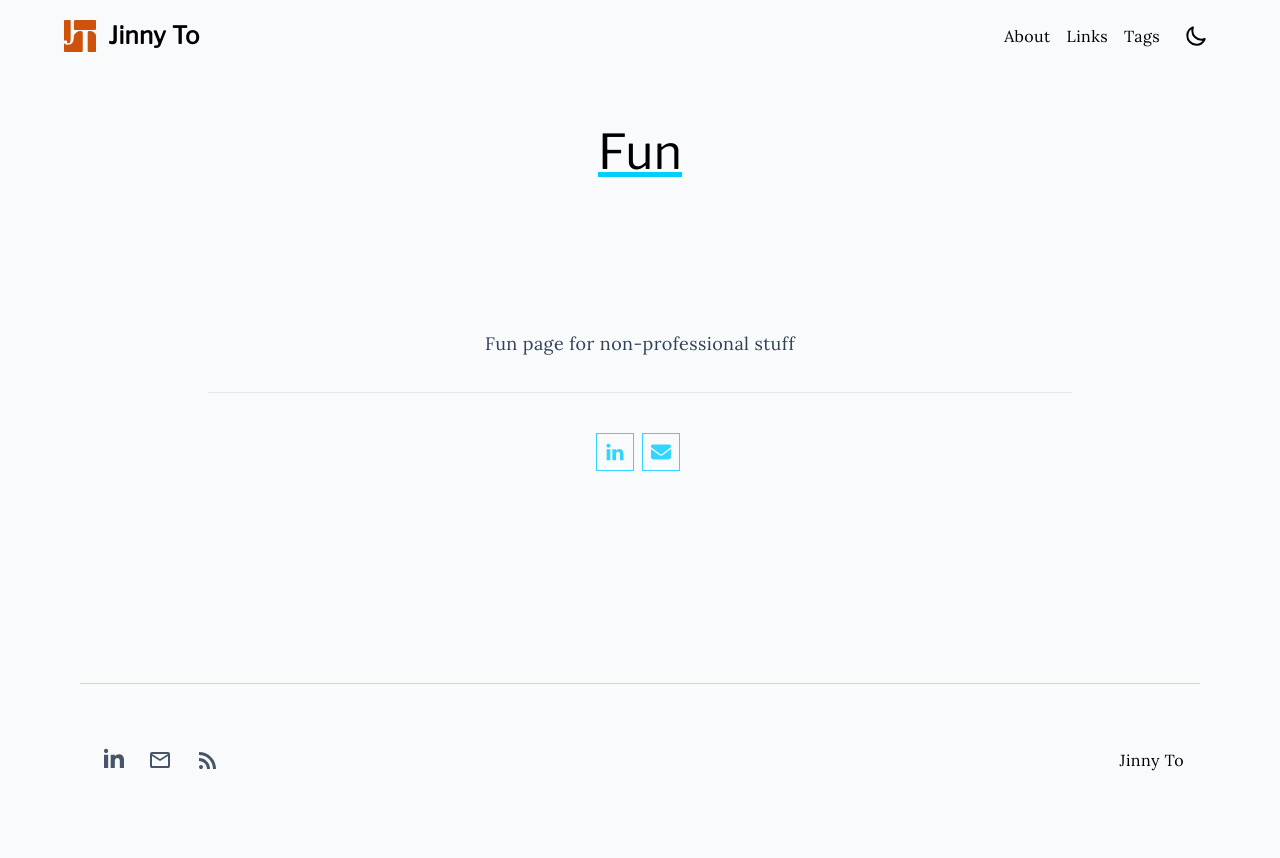
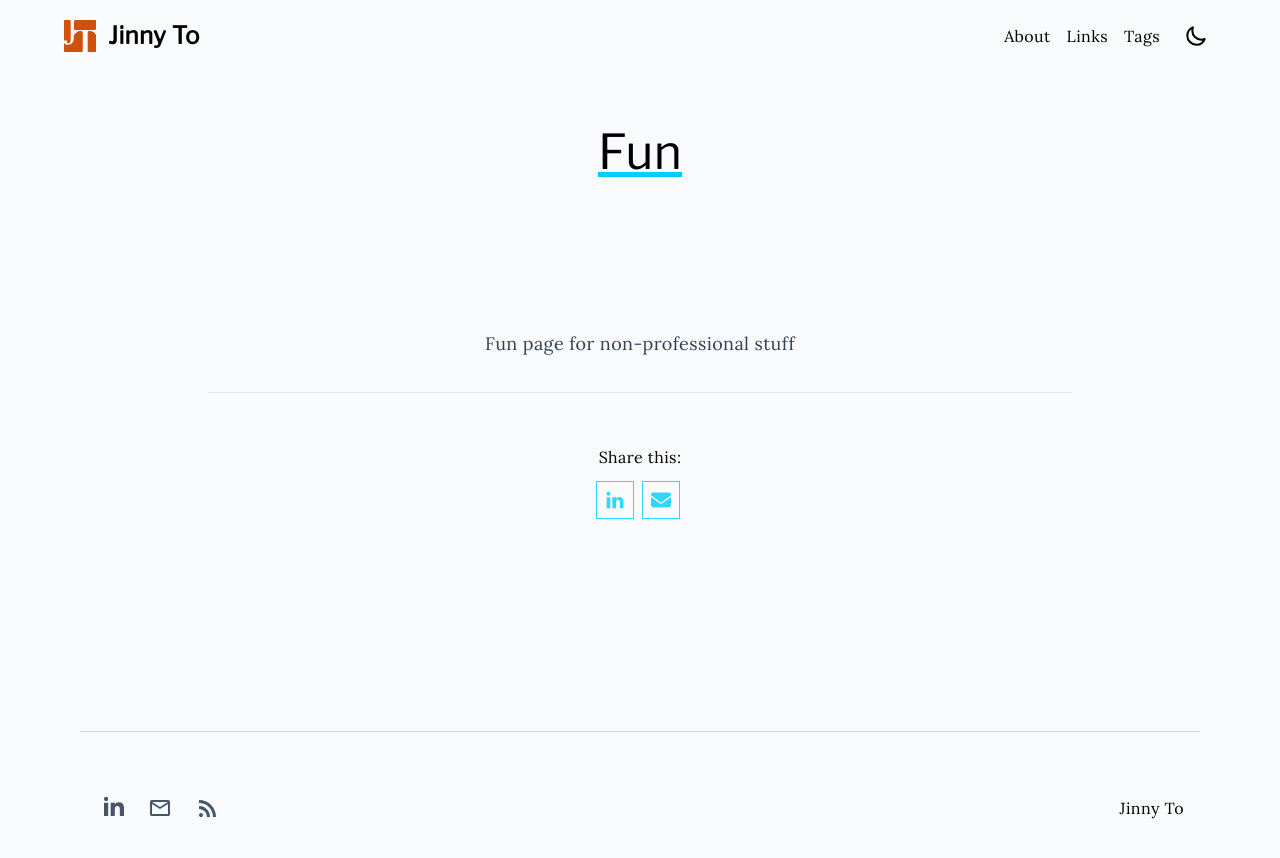
Before and after one commit to jinnyto/jinnyto.github.io, a Jekyll site: the page built from fun.md, in a window 1280 px wide. Shown: the top 858 px of the page. Built offline with Jekyll 4.4.1, drawn with Linux system fonts in a browser that asks for light colours.

Commit message:
added share this text to buttons and updated favicon location

```diff
--- a/_includes/head.html
+++ b/_includes/head.html
@@ -6,7 +6,7 @@
   {% seo %}
   <link rel="stylesheet" href="{{ '/assets/dist-style.css' | relative_url }}">
   <link rel="stylesheet" href="{{ '/assets/css/main.css' | relative_url }}">
-  <link rel="icon" href="{{ '/assets/images/logo.svg' | relative_url }}">
+  <link rel="icon" href="{{ '/favicon.svg' | relative_url }}">
   <link rel="alternate" type="application/rss+xml" href="{{ site.url }}/feed.xml">
   <link rel="sitemap" type="application/xml" title="Sitemap" href="/sitemap.xml" />
 
--- a/_includes/navbar.html
+++ b/_includes/navbar.html
@@ -6,7 +6,7 @@
 <nav class="py-4">
   <div class="container mx-auto flex justify-between items-center">
     <div class="flex items-center justify-between">
-      <div class="mr-3"><a href="{{ '/' | relative_url }}"><img src="{{ my_page.url | relative_url }}/assets/images/logo.svg" width="32" height="32"></a></div>
+      <div class="mr-3"><a href="{{ '/' | relative_url }}"><img src="{{ my_page.url | relative_url }}/favicon.svg" width="32" height="32"></a></div>
       <h5 class="text-xl md:text-2xl font-semibold"><a href="{{ '/' | relative_url }}">{{ site.title }}</a></h5>
     </div>
     <div class="my-auto hidden md:flex items-center space-x-4">
--- a/_layouts/post.html
+++ b/_layouts/post.html
@@ -38,6 +38,7 @@ layout: base
   </div> -->
 
   <div class="mx-auto my-10">
+    <div class="text-center py-3">Share this:</div>
     {% include sharing.html %}
   </div>
 
```
Also changed, not shown: favicon.svg (renamed from assets/images/logo.svg).
